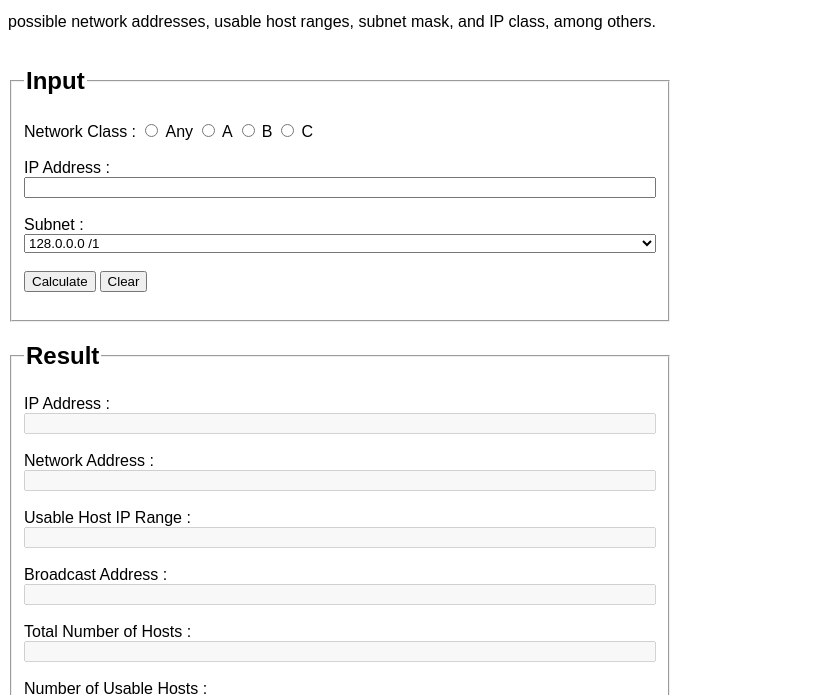
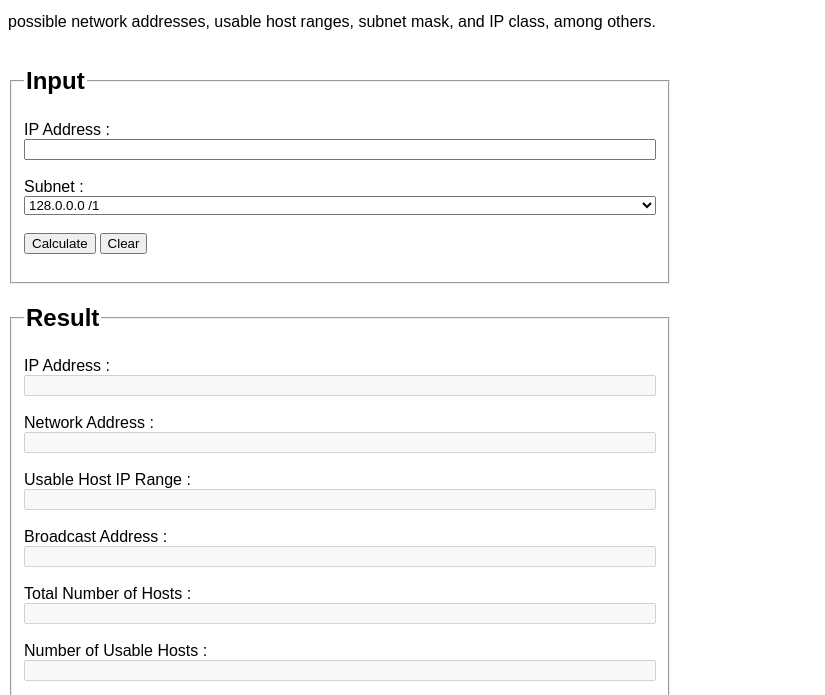
Before and after one commit to Korrawit6120/ipv4, a plain HTML site: page IPv4SubnetCalculator.html in a window 1280 px wide. Shown: the part 87-782 px from the top of the page, without its empty margins (0-825 px from the left). Drawn offline with Linux system fonts and the light colour scheme.

Commit message:
Remove radio buttons.

```diff
--- a/IPv4SubnetCalculator.html
+++ b/IPv4SubnetCalculator.html
@@ -463,16 +463,6 @@
         <legend>
             <h2 style="font-family:Arial, Helvetica, sans-serif">Input</h2>
         </legend>
-        <label style="font-family:Arial, Helvetica, sans-serif">Network Class : </label>
-        <input type="radio" id="Any" name="class" value="Any" onclick="getSubnetByClass()">
-        <label for="Any" style="font-family:Arial, Helvetica, sans-serif">Any</label>
-        <input type="radio" id="A" name="class" value="A" onclick="getSubnetByClass()">
-        <label for="A" style="font-family:Arial, Helvetica, sans-serif">A</label>
-        <input type="radio" id="B" name="class" value="B" onclick="getSubnetByClass()">
-        <label for="B" style="font-family:Arial, Helvetica, sans-serif">B</label>
-        <input type="radio" id="C" name="class" value="C" onclick="getSubnetByClass()">
-        <label for="C" style="font-family:Arial, Helvetica, sans-serif">C</label>
-        <br><br>
         <label style="font-family:Arial, Helvetica, sans-serif">IP Address : </label>
         <input type="text" id="inputIPAddress" style="width:100%">
         <br><br>
```
